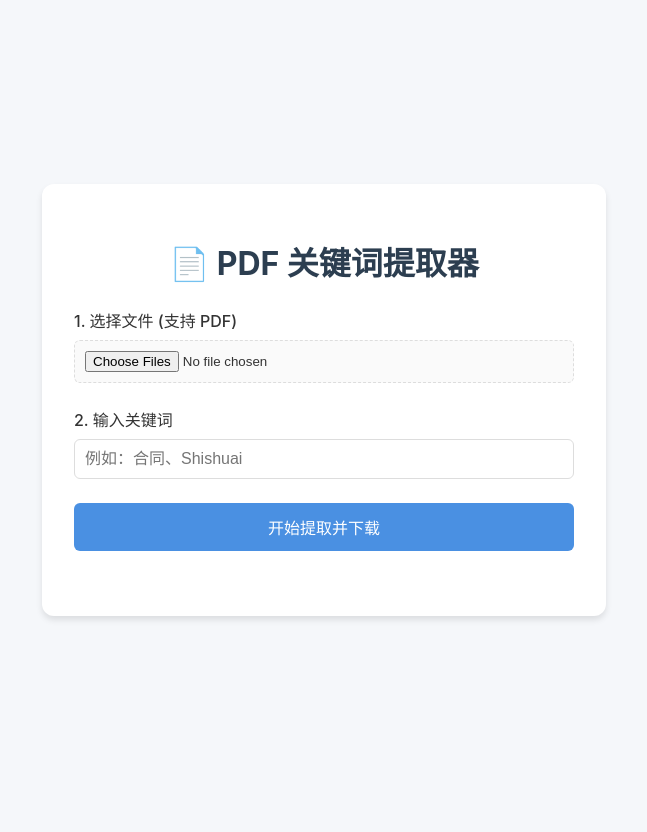
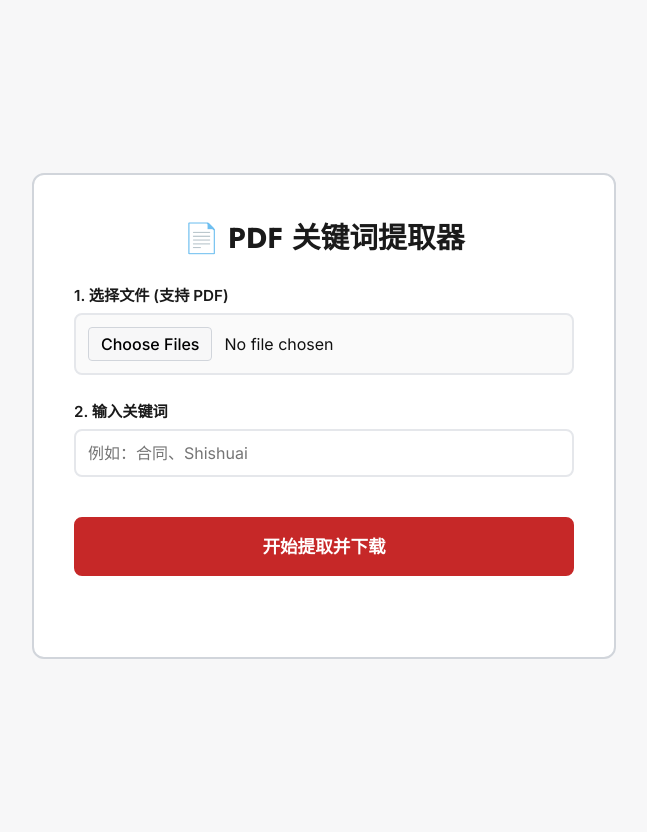
Before and after one commit to ShaneShen619/PDF-Killer, a Flask app: page / in a window 1280 px wide. Shown: the whole page, without its empty margins (316-963 px from the left). Before the commit the page ends 620 px from the top, so only its background shows below. Run offline with Flask 3, Linux system fonts and the light colour scheme.

Commit message:
style: redesign UI using ACC ClubHub modern aesthetics

```diff
--- a/web_app/templates/index.html
+++ b/web_app/templates/index.html
@@ -4,96 +4,184 @@
     <meta charset="UTF-8">
     <meta name="viewport" content="width=device-width, initial-scale=1.0">
     <title>PDF 关键词提取器</title>
+    <!-- Google Fonts: Jost (heading) + Inter (body) -->
+    <link rel="preconnect" href="https://fonts.googleapis.com">
+    <link rel="preconnect" href="https://fonts.gstatic.com" crossorigin>
+    <link href="https://fonts.googleapis.com/css2?family=Inter:wght@300;400;500;600&family=Jost:ital,wght@0,400;0,500;0,700;1,400;1,500;1,700&display=swap" rel="stylesheet">
+
     <style>
         :root {
-            --primary-color: #4a90e2;
-            --bg-color: #f5f7fa;
-            --card-bg: #ffffff;
+            /* ACC ClubHub Color Palette — Modern Cycling Premium */
+            --color-bg-canvas: #FFFFFF;
+            --color-bg-secondary: #F7F7F8;
+            --color-primary: #1A1A1A;
+            --color-secondary: #C62828;
+            --color-accent: #C62828;
+            --color-accent-dark: #a81f1f;
+            --color-text-main: #111111;
+            --color-text-secondary: #6B7280;
+            --color-border: #E5E7EB;
+            --color-border-strong: #D1D5DB;
+
+            /* Typography */
+            --font-heading: 'Jost', 'Futura', sans-serif;
+            --font-body: 'Inter', system-ui, sans-serif;
+
+            /* Border Radius */
+            --radius-aero: 12px;
+            --radius-btn: 8px;
+            --radius-card: 16px;
+
+            /* Shadows */
+            --shadow-brutal: 6px 6px 0px var(--color-primary);
         }
+
         body {
-            font-family: -apple-system, BlinkMacSystemFont, "Segoe UI", Roboto, "Helvetica Neue", Arial, sans-serif;
-            background-color: var(--bg-color);
+            font-family: var(--font-body);
+            background-color: var(--color-bg-secondary);
+            color: var(--color-text-main);
             display: flex;
             justify-content: center;
             align-items: center;
             min-height: 100vh;
             margin: 0;
-            color: #333;
+            padding: 1rem;
         }
+
         .container {
-            background-color: var(--card-bg);
-            padding: 2rem;
-            border-radius: 12px;
-            box-shadow: 0 4px 6px rgba(0,0,0,0.1);
+            background-color: var(--color-bg-canvas);
+            padding: 2.5rem;
+            border: 2px solid var(--color-border-strong);
+            border-radius: var(--radius-aero);
             width: 100%;
             max-width: 500px;
+            /* Rapha-inspired modern transition and shadow */
+            transition: transform 0.3s ease, box-shadow 0.3s ease;
+        }
+
+        .container:hover {
+            transform: translateY(-4px);
+            box-shadow: var(--shadow-brutal);
+        }
+
+        h1 {
+            font-family: var(--font-heading);
+            font-size: 1.8rem;
+            font-weight: 700;
+            margin-top: 0;
+            margin-bottom: 1.5rem;
+            color: var(--color-primary);
             text-align: center;
         }
-        h1 {
-            margin-bottom: 1.5rem;
-            color: #2c3e50;
-        }
+
         .form-group {
             margin-bottom: 1.5rem;
             text-align: left;
         }
+
         label {
             display: block;
             margin-bottom: 0.5rem;
+            font-weight: 600;
+            font-size: 0.95rem;
+            color: var(--color-primary);
+        }
+
+        input[type="text"],
+        input[type="file"] {
+            width: 100%;
+            padding: 12px;
+            border: 2px solid var(--color-border);
+            border-radius: var(--radius-btn);
+            font-size: 16px;
+            font-family: var(--font-body);
+            background-color: var(--color-bg-canvas);
+            box-sizing: border-box;
+            transition: border-color 0.2s ease, outline 0.2s ease;
+        }
+
+        input[type="text"]:focus,
+        input[type="file"]:focus {
+            outline: none;
+            border-color: var(--color-primary);
+        }
+
+        input[type="file"] {
+            cursor: pointer;
+            background-color: #fafafa;
+        }
+
+        /* Customize file input button */
+        ::file-selector-button {
+            font-family: var(--font-body);
             font-weight: 500;
+            background-color: var(--color-bg-secondary);
+            border: 1px solid var(--color-border-strong);
+            border-radius: 4px;
+            padding: 6px 12px;
+            margin-right: 12px;
+            cursor: pointer;
+            transition: background-color 0.2s;
         }
-        input[type="text"] {
-            width: 100%;
-            padding: 10px;
-            border: 1px solid #ddd;
-            border-radius: 6px;
-            font-size: 16px;
-            box-sizing: border-box; /* 确保 padding 不会撑大宽度 */
+        ::file-selector-button:hover {
+            background-color: #e5e5e5;
         }
-        input[type="file"] {
-            display: block;
-            width: 100%;
-            padding: 10px;
-            border: 1px dashed #ddd;
-            border-radius: 6px;
-            background: #fafafa;
-            cursor: pointer;
-            box-sizing: border-box;
-        }
-        button {
-            background-color: var(--primary-color);
+
+        button.submit-btn {
+            background-color: var(--color-accent);
             color: white;
-            border: none;
-            padding: 12px 24px;
-            font-size: 16px;
-            border-radius: 6px;
+            border: 2px solid var(--color-accent);
+            padding: 14px 24px;
+            font-family: var(--font-heading);
+            font-size: 1.1rem;
+            font-weight: 600;
+            border-radius: var(--radius-btn);
             cursor: pointer;
             width: 100%;
-            transition: background 0.3s;
+            transition: transform 0.3s ease, box-shadow 0.3s ease, background-color 0.3s ease, border-color 0.3s ease;
+            margin-top: 1rem;
         }
-        button:hover {
-            background-color: #357abd;
+
+        button.submit-btn:hover:not(:disabled) {
+            background-color: var(--color-accent-dark);
+            border-color: var(--color-accent-dark);
+            transform: translateY(-2px);
+            box-shadow: 4px 4px 0px var(--color-primary);
         }
+
+        button.submit-btn:disabled {
+            opacity: 0.7;
+            cursor: not-allowed;
+            background-color: var(--color-text-secondary);
+            border-color: var(--color-text-secondary);
+            box-shadow: none;
+            transform: none;
+        }
+
         .status {
-            margin-top: 1rem;
+            margin-top: 1.5rem;
             font-size: 0.9rem;
-            color: #666;
+            color: var(--color-text-secondary);
+            text-align: center;
             min-height: 1.2em;
         }
+
         .spinner {
             display: inline-block;
-            width: 12px;
-            height: 12px;
-            border: 2px solid rgba(0,0,0,0.1);
-            border-left-color: var(--primary-color);
+            width: 14px;
+            height: 14px;
+            border: 2px solid rgba(255, 255, 255, 0.3);
+            border-left-color: #ffffff;
             border-radius: 50%;
             animation: spin 1s linear infinite;
-            margin-right: 5px;
+            margin-right: 8px;
             vertical-align: middle;
         }
-        @keyframes spin { 0% { transform: rotate(0deg); } 100% { transform: rotate(360deg); } }
 
-        .hidden { display: none; }
+        @keyframes spin {
+            0% { transform: rotate(0deg); }
+            100% { transform: rotate(360deg); }
+        }
     </style>
 </head>
 <body>
@@ -112,7 +200,7 @@
             <input type="text" id="keyword" name="keyword" placeholder="例如：合同、Shishuai" required>
         </div>
 
-        <button type="submit" id="submitBtn">开始提取并下载</button>
+        <button type="submit" id="submitBtn" class="submit-btn">开始提取并下载</button>
     </form>
 
     <div class="status" id="statusMessage"></div>
@@ -124,18 +212,15 @@
     const status = document.getElementById('statusMessage');
 
     form.onsubmit = function() {
-        // 简单的交互反馈
         btn.disabled = true;
         btn.innerHTML = '<span class="spinner"></span> 正在处理中...';
         status.textContent = '正在上传文件并搜索，请稍候...';
 
-        // 注意：由于是普通表单提交下载，页面不会自动刷新恢复按钮状态
-        // 这里只是做一个简单的视觉反馈
         setTimeout(() => {
             btn.disabled = false;
             btn.textContent = '开始提取并下载';
             status.textContent = '如果不自动下载，请检查文件是否包含关键词。';
-        }, 5000); // 5秒后恢复，假设处理很快
+        }, 5000);
     };
 </script>
 
```
